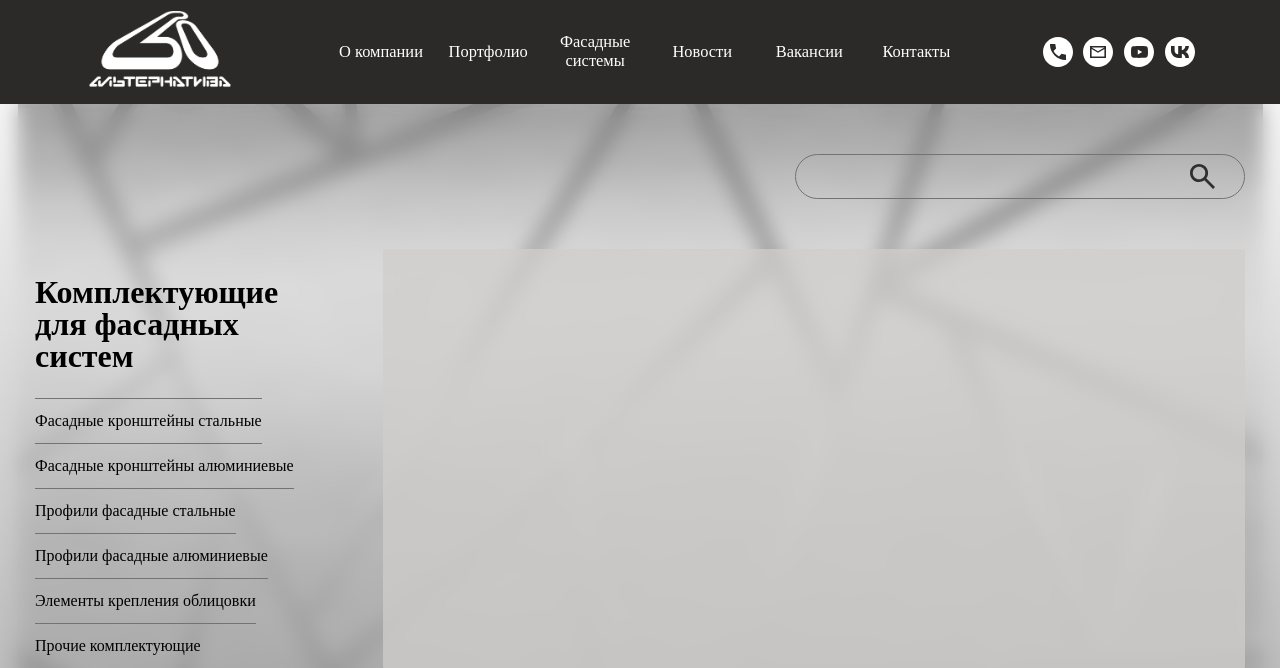
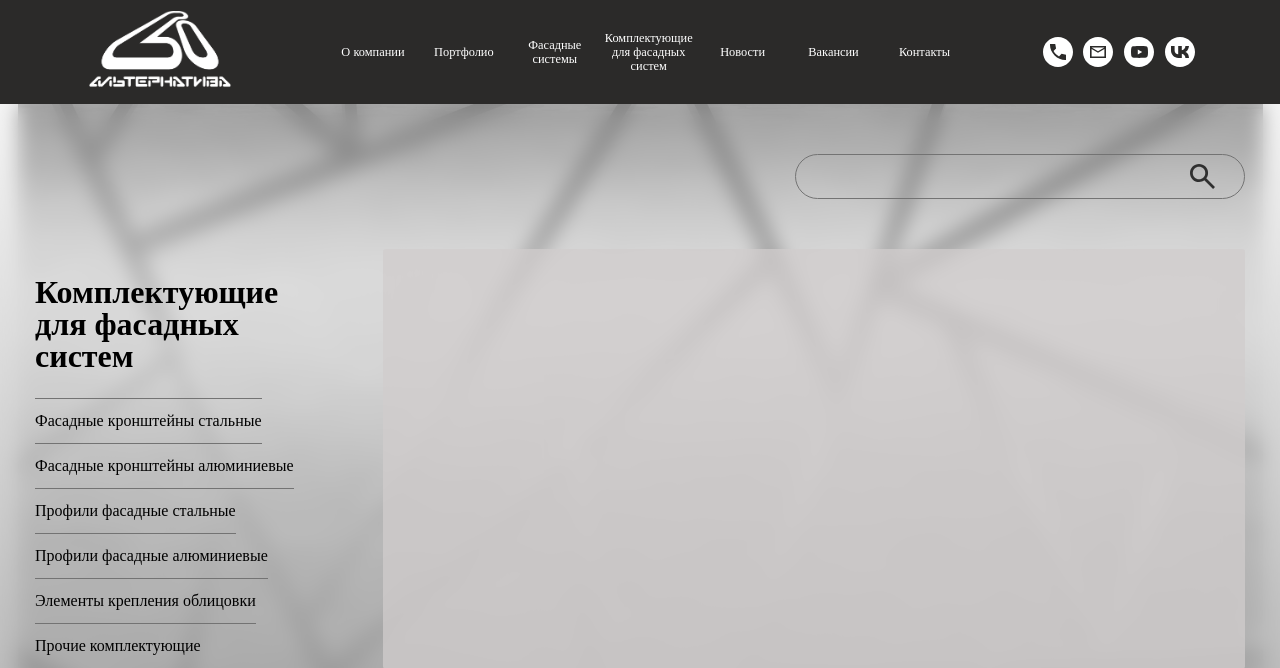
Before and after one commit to Nenakhov-Maxim/AltSite, a Django app: template mainSite/templates/production.html in a window 1280 px wide. Shown: the top 668 px of the page. Run offline with Django 3.2, Linux system fonts and the light colour scheme; the template is opened without the code that fills it, so the values that code supplies are empty; some web fonts are replaced.

Commit message:
Изменения по карте + новый пункт меню

```diff
--- a/AltSite/urls.py
+++ b/AltSite/urls.py
@@ -26,7 +26,7 @@ urlpatterns = [
     path('admin/', admin.site.urls),
     path('accounts/', include('django.contrib.auth.urls')),
     path('', views.index, name='index'),
-    path('production/', views.products, name='products'),
+    path('production/', views.products, name='products-base'),
     path('production/<str:prod_type>/', views.products, name='products'),
     path('about/', views.about_us, name='about'),
     path('portfolio/', views.portfolio, name='portfolio'),
--- a/mainSite/static/css/base.css
+++ b/mainSite/static/css/base.css
@@ -152,7 +152,7 @@ header {
 
 .nav-menu-list {
     display: grid;
-    grid-template-columns: 1fr 1fr 1fr 1fr 1fr 1fr;
+    grid-template-columns: 1fr 1fr 1fr 1fr 1fr 1fr 1fr;
     gap: 5px;
     text-align: center;
     align-items: center;
--- a/mainSite/static/css/media.css
+++ b/mainSite/static/css/media.css
@@ -4,7 +4,7 @@
 @media screen and (min-width: 1250px) {
 
     .header-nav-menu {
-        font-size: calc(16px + 18 * ((100vw - 1250px) / 1250));
+        font-size: calc(12px + 16 * ((100vw - 1250px) / 1250));
     }
 
     .title-text {
--- a/mainSite/templates/base.html
+++ b/mainSite/templates/base.html
@@ -39,6 +39,9 @@
                         </li>
                         <li class="nav-menu-item">
                             <a href="{% url 'facadeSystem-base' %}">Фасадные системы</a>
+                        </li>
+                        <li class="nav-menu-item">
+                            <a href="{% url 'products-base' %}">Комплектующие для фасадных систем</a>
                         </li>
                         <li class="nav-menu-item">
                             <a href="{% url 'news' %}">Новости</a>
--- a/mainSite/templates/production.html
+++ b/mainSite/templates/production.html
@@ -28,12 +28,12 @@
                 <h2 class="left-side-menu-title">Комплектующие для фасадных систем</h2>
                 <div class="left-side-menu-inner-wrapper">
                     <ul class="left-side-menu-list">
-                        <a href="{% url 'products' %}facade-brackets-steel/"><li class="left-side-menu-item">Фасадные кронштейны стальные</li></a>
-                        <a href="{% url 'products' %}facade-brackets-aluminum/"><li class="left-side-menu-item">Фасадные кронштейны алюминиевые</li></a>
-                        <a href="{% url 'products' %}facade-profile-steel/"><li class="left-side-menu-item">Профили фасадные стальные</li></a>
-                        <a href="{% url 'products' %}facade-profile-aluminum/"><li class="left-side-menu-item">Профили фасадные алюминиевые</li></a>
-                        <a href="{% url 'products' %}cladding-mounting/"><li class="left-side-menu-item">Элементы крепления облицовки</li></a>
-                        <a href="{% url 'products' %}other-accessories/"><li class="left-side-menu-item">Прочие комплектующие</li></a>
+                        <a href="{% url 'products-base' %}facade-brackets-steel/"><li class="left-side-menu-item">Фасадные кронштейны стальные</li></a>
+                        <a href="{% url 'products-base' %}facade-brackets-aluminum/"><li class="left-side-menu-item">Фасадные кронштейны алюминиевые</li></a>
+                        <a href="{% url 'products-base' %}facade-profile-steel/"><li class="left-side-menu-item">Профили фасадные стальные</li></a>
+                        <a href="{% url 'products-base' %}facade-profile-aluminum/"><li class="left-side-menu-item">Профили фасадные алюминиевые</li></a>
+                        <a href="{% url 'products-base' %}cladding-mounting/"><li class="left-side-menu-item">Элементы крепления облицовки</li></a>
+                        <a href="{% url 'products-base' %}other-accessories/"><li class="left-side-menu-item">Прочие комплектующие</li></a>
                     </ul>
                 </div>
             </div>
```
Also changed, not shown: mainSite/static/js/rf-map.js (+54 -2 lines).
